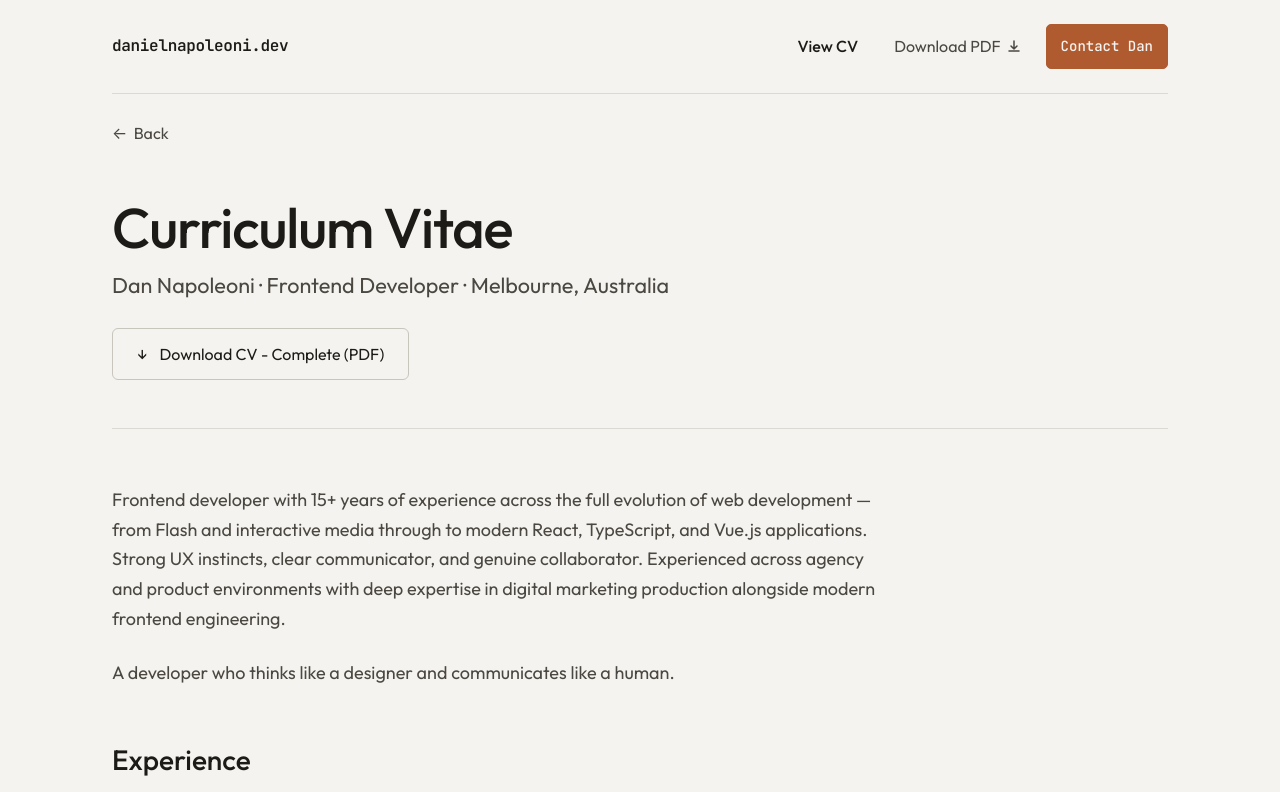
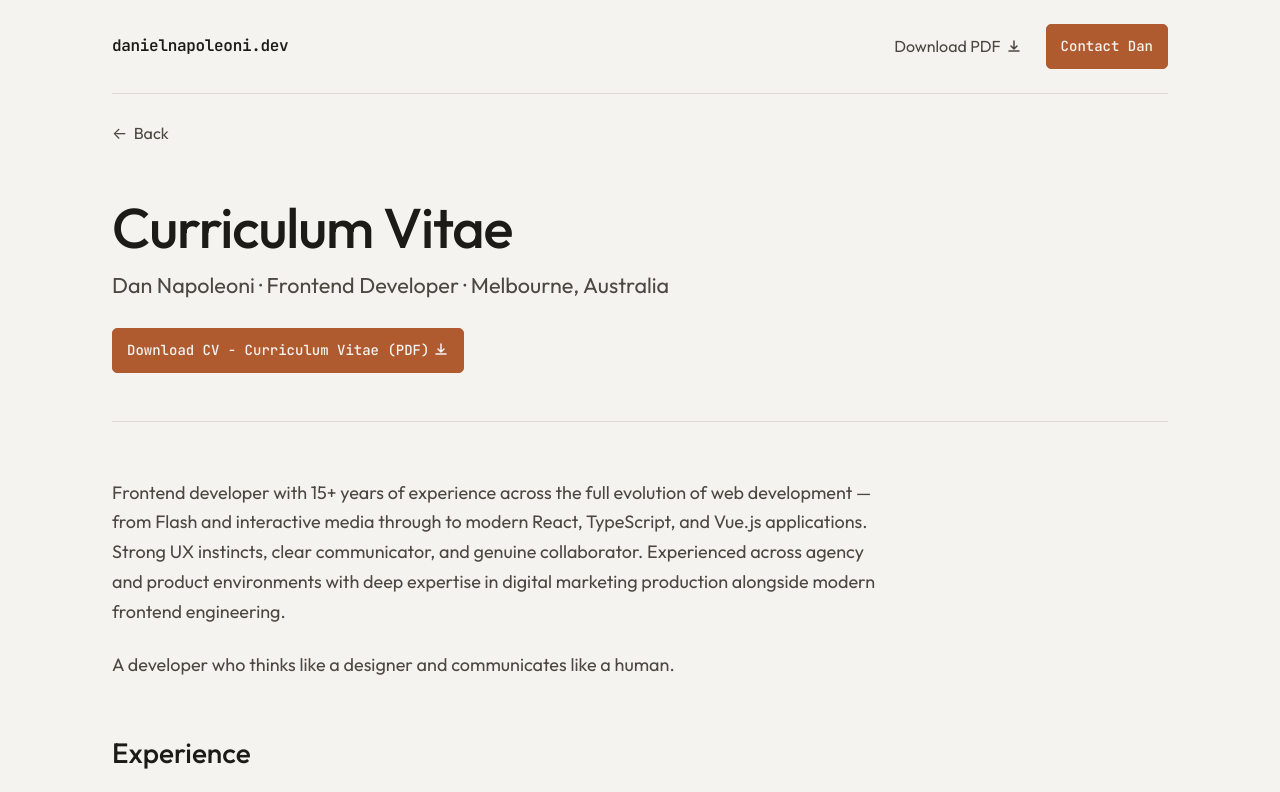
Before and after one commit to dnapoleoni/cv-portfolio-2026, a Next.js app: page /cv in a window 1280 px wide. Shown: the top 792 px of the page. Built offline with nearby package versions, Linux system fonts and the light colour scheme.

Commit message:
standardised cv/pdf link gen, added CV nav and download to homepage hero banner

```diff
--- a/app/globals.css
+++ b/app/globals.css
@@ -122,6 +122,12 @@ img {
 ul,
 ol {
   list-style: none;
+}
+
+@media screen and (max-width: 640px) {
+  .mobile-center {
+    justify-content: center;
+  }
 }
 
 /* Loader */
@@ -556,12 +562,12 @@ span.site-wordmark {
 .hero-text {
   display: flex;
   flex-direction: column;
+  gap: 12px;
 }
 
 .hero-heading {
   font-size: var(--text-2xl);
   font-weight: 500;
-  margin-bottom: var(--space-sm);
 }
 
 .hero-sub {
--- a/components/Header.tsx
+++ b/components/Header.tsx
@@ -4,10 +4,13 @@ import { usePathname } from 'next/navigation';
 import Link from 'next/link';
 import { ContextLink } from './ContextLink';
 import { useState, useEffect } from 'react';
+import { getPdfForSlug } from '@/data/roles';
 
 export function Header() {
   const pathname = usePathname();
   const isHome = pathname === '/';
+  const slug = isHome ? undefined : pathname.slice(1);
+  const pdf = getPdfForSlug(slug);
   const [mobileOpen, setMobileOpen] = useState(false);
 
   // Close mobile menu on route change
@@ -76,10 +79,7 @@ export function Header() {
       </button>
 
       <nav className={`nav-row${mobileOpen ? ' nav-row-mobile' : ''}`} aria-label="Site navigation">
-        <Link href="/cv" className={`nav-link${pathname === '/cv' ? ' nav-link--active' : ''}`}>
-          View CV
-        </Link>
-        <a href="/Dan-Napoleoni-CV.pdf" download className="nav-link" title="Download PDF">
+        <a href={pdf.href} download className="nav-link" title="Download PDF">
           <span>Download PDF</span>
           <svg
             width="16"
--- a/components/RolePageView.tsx
+++ b/components/RolePageView.tsx
@@ -1,4 +1,4 @@
-import { getRoleBySlug, getOtherRoles, getTimelineForRole } from '@/data/roles';
+import { getRoleBySlug, getOtherRoles, getTimelineForRole, getPdfForSlug } from '@/data/roles';
 import { getTestimonialsForRole } from '@/data/testimonials';
 import { Timeline } from '@/components/Timeline';
 import { SkillTags } from '@/components/SkillTags';
@@ -21,6 +21,7 @@ export function RolePageView({ slug }: RolePageViewProps) {
   const otherRoles = getOtherRoles(slug);
   const testimonials = getTestimonialsForRole(slug);
   const timeline = getTimelineForRole(slug);
+  const pdf = getPdfForSlug(role.slug);
 
   return (
     <article className="role-page">
@@ -37,15 +38,24 @@ export function RolePageView({ slug }: RolePageViewProps) {
         </h2>
         <p className="role-page-subtitle">{role.subtitle}</p>
         <div style={{ marginTop: 'var(--space-md)' }}>
-          {role.variant === 'cv' ? (
-            <a href="/Dan-Napoleoni-CV.pdf" download className="btn-outline">
-              <span aria-hidden="true">↓</span> Download CV - Complete (PDF)
-            </a>
-          ) : (
-            <a href={`/Dan-Napoleoni-CV-${role.slug}.pdf`} download className="btn-outline">
-              <span aria-hidden="true">↓</span> Download CV - {role.title} (PDF)
-            </a>
-          )}
+          <a href={pdf.href} download className="btn-solid-accent">
+            <span>Download CV - {role.title} (PDF)</span>
+            <svg
+              width="16"
+              height="16"
+              viewBox="0 0 16 16"
+              fill="none"
+              stroke="currentColor"
+              strokeWidth="1.5"
+              aria-hidden="true"
+            >
+              <path
+                d="M8 2v8m0 0l-3-3m3 3l3-3M3 12h10"
+                strokeLinecap="round"
+                strokeLinejoin="round"
+              />
+            </svg>
+          </a>
         </div>
       </header>
 
--- a/data/roles.ts
+++ b/data/roles.ts
@@ -277,7 +277,16 @@ export const roles: RoleData[] = [
       'Headless CMS (Storyblok, DatoCMS, Craft CMS)',
       'AI-Assisted Development (Claude, Copilot, Cursor)',
     ],
-    experienceIds: ['everest', 'mira', 'adtorque', 'honest-fox', 'clemenger', 'freelance-contract', 'isobar', 'cre8ive'],
+    experienceIds: [
+      'everest',
+      'mira',
+      'adtorque',
+      'honest-fox',
+      'clemenger',
+      'freelance-contract',
+      'isobar',
+      'cre8ive',
+    ],
     contentSection: {
       heading: 'How I work',
       items: [
@@ -478,8 +487,16 @@ export const roles: RoleData[] = [
       'Photoshop / Sketch / Figma',
     ],
     experienceIds: [
-      'everest', 'mira', 'world-vision', 'adtorque', 'honest-fox',
-      'bower-house', 'clemenger', 'freelance-contract', 'isobar', 'cre8ive',
+      'everest',
+      'mira',
+      'world-vision',
+      'adtorque',
+      'honest-fox',
+      'bower-house',
+      'clemenger',
+      'freelance-contract',
+      'isobar',
+      'cre8ive',
     ],
     contentSection: {
       heading: 'Also',
@@ -526,3 +543,14 @@ export function getOtherRoles(currentSlug: string): RoleData[] {
 export function getDisplayRoles(): RoleData[] {
   return roles.filter((r) => r.variant !== 'cv');
 }
+
+export function getPdfForSlug(slug?: string): { href: string; label: string } {
+  if (!slug || slug === 'cv') {
+    return { href: '/Dan-Napoleoni-CV.pdf', label: 'Download CV - Complete (PDF)' };
+  }
+  const role = getRoleBySlug(slug);
+  if (role) {
+    return { href: `/Dan-Napoleoni-CV-${slug}.pdf`, label: `Download CV - ${role.title} (PDF)` };
+  }
+  return { href: '/Dan-Napoleoni-CV.pdf', label: 'Download PDF' };
+}
```
Also changed, not shown: components/Hero.tsx (+31 -4 lines).
